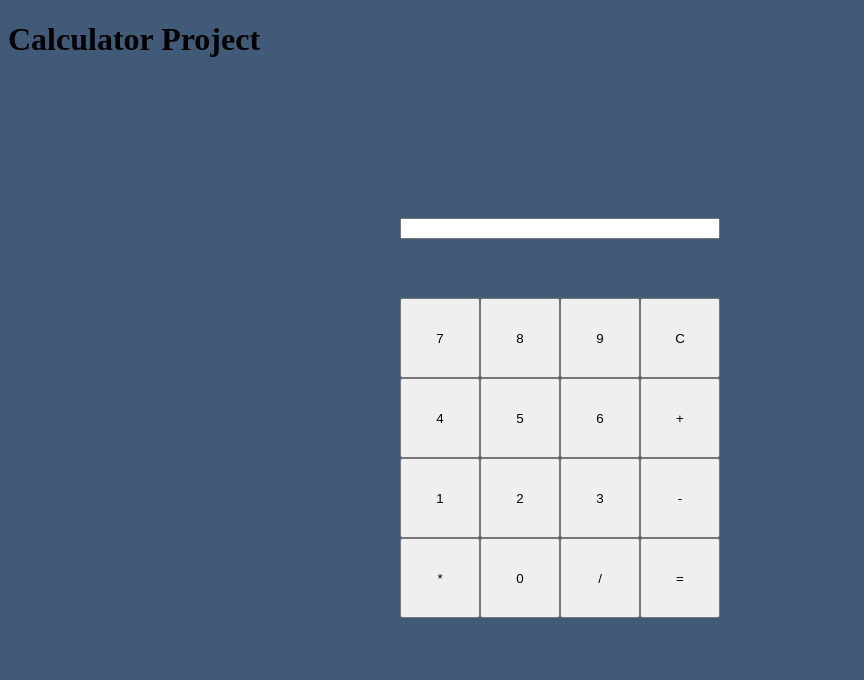
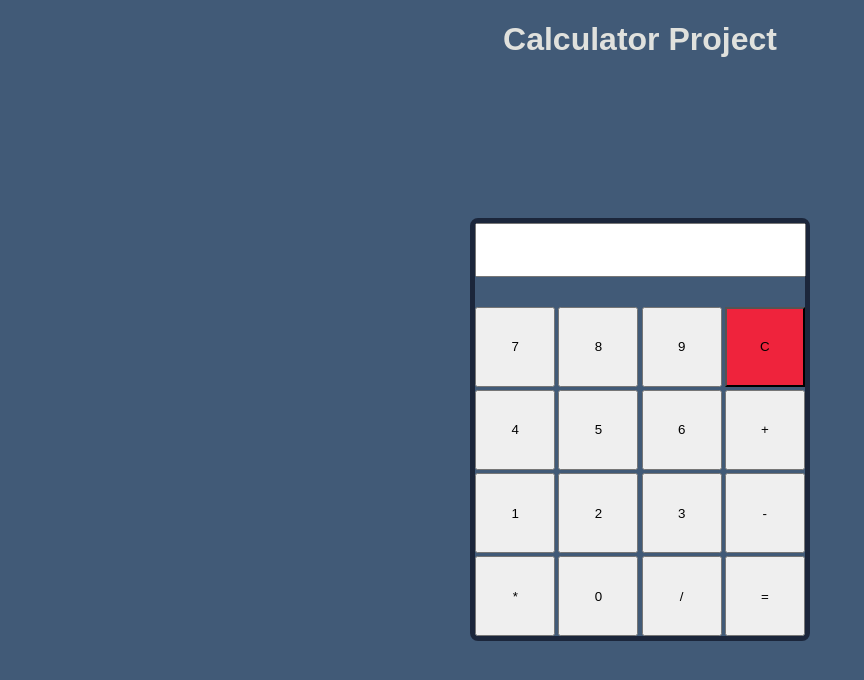
Before and after one commit to Marek-Kosmowski/calculator-project, a plain HTML site: page index.html in a window 1280 px wide. Shown: the whole page, without its empty margins (0-864 px from the left). Drawn offline with Linux system fonts and the light colour scheme.

Commit message:
Add more style in style.css to look more clean

```diff
--- a/style.css
+++ b/style.css
@@ -6,20 +6,30 @@
     height: 1rem;
     border: 1px black solid;
 } */
+h1 {
+  text-align: center;
+  color: #e0e1dd;
+  font-family: sans-serif;
+}
+
 body {
   background-color: #415a77;
 }
 .calculator-container {
+  margin-top: 10rem;
   display: flex;
   justify-content: center;
-  margin-top: 10rem;
 }
 
 .calculator {
-  width: 30rem;
   display: grid;
   grid-template-columns: repeat(4, 5rem);
   grid-template-rows: repeat(5, 5rem);
+  border: 5px solid #1b263b;
+  border-radius: 0.5rem;
+  font-family: sans-serif;
+  column-gap: 0.2rem;
+  row-gap: 0.2rem;
 }
 
 .clear,
@@ -31,6 +41,7 @@ body {
 
 .clear {
   grid-row-start: 2;
+  background-color: #ef233c;
 }
 
 .plus {
@@ -86,5 +97,6 @@ body {
 }
 
 .input {
-  width: 19.5rem;
+  width: 20.2rem;
+  height: 3rem;
 }
```
